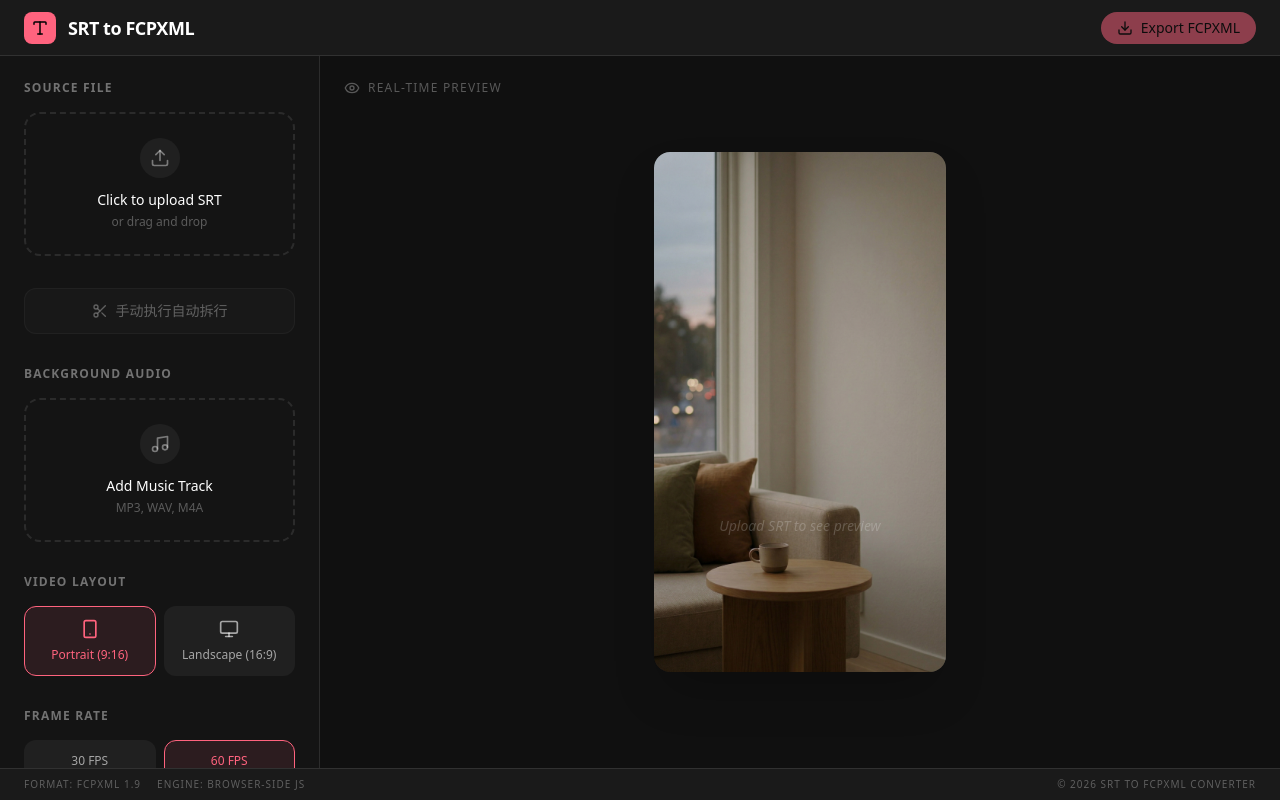
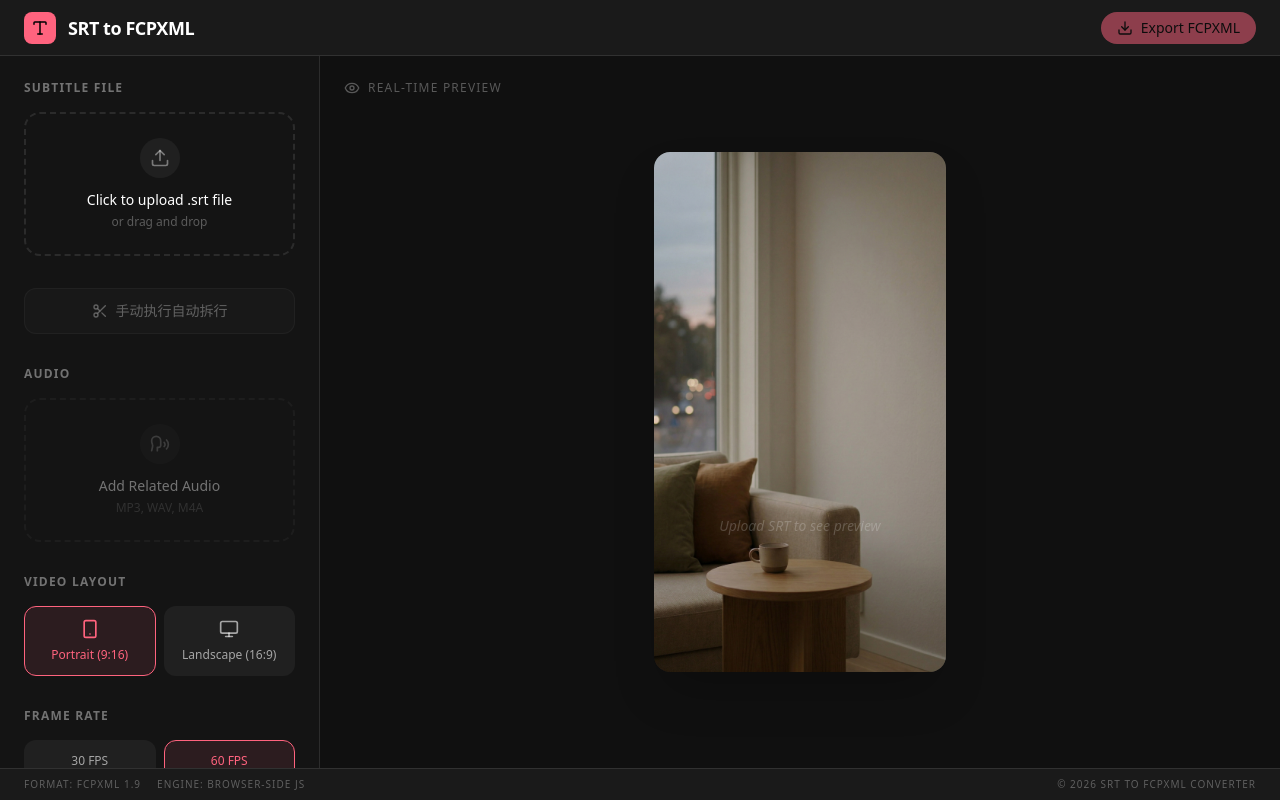
Before and after one commit to linx4200/srt-to-fcpxml-converter, a React (Vite) app: page / in a window 1280 px wide. Built offline with nearby package versions, Linux system fonts and the light colour scheme.

Commit message:
refactor: improve UI and UX of uploading audio file

```diff
--- a/src/App.tsx
+++ b/src/App.tsx
@@ -158,7 +158,7 @@ export default function App() {
           audioFileName={audioFileName}
           onAudioSelect={handleAudioUpload}
           onAudioClear={handleAudioClear}
-          canSplit={timelineEntries.length > 0}
+          isSubtitleUploaded={timelineEntries.length > 0}
           onSplitSubtitles={handleSplitSubtitles}
         />
         <PreviewPanel
--- a/src/components/settings/AudioUpload.tsx
+++ b/src/components/settings/AudioUpload.tsx
@@ -1,26 +1,27 @@
 import React, { useRef } from 'react';
-import { Music, X } from 'lucide-react';
+import { Speech, X } from 'lucide-react';
 
 interface AudioUploadProps {
   fileName: string;
+  disabled?: boolean;
   onAudioSelect: (e: React.ChangeEvent<HTMLInputElement>) => void;
   onClear: () => void;
 }
 
-export function AudioUpload({ fileName, onAudioSelect, onClear }: AudioUploadProps) {
+export function AudioUpload({ fileName, disabled, onAudioSelect, onClear }: AudioUploadProps) {
   const fileInputRef = useRef<HTMLInputElement>(null);
 
   return (
     <section>
       <label className="text-xs font-bold text-white/40 uppercase tracking-widest mb-4 block">
-        Background Audio
+        Audio
       </label>
 
       {fileName ? (
         <div className="bg-white/5 border border-white/10 rounded-2xl p-4 flex items-center justify-between group">
           <div className="flex items-center gap-3 overflow-hidden">
             <div className="w-8 h-8 rounded-lg bg-theme-primary/20 flex items-center justify-center shrink-0">
-              <Music size={16} className="text-theme-primary" />
+              <Speech size={16} className="text-theme-primary" />
             </div>
             <div className="overflow-hidden">
               <p className="text-sm font-medium truncate">{fileName}</p>
@@ -30,21 +31,29 @@ export function AudioUpload({ fileName, onAudioSelect, onClear }: AudioUploadPro
           <button
             type="button"
             onClick={onClear}
-            className="p-2 hover:bg-white/10 rounded-full transition-colors opacity-0 group-hover:opacity-100"
+            disabled={disabled}
+            className="p-2 hover:bg-white/10 rounded-full transition-colors opacity-0 group-hover:opacity-100 hover:cursor-pointer disabled:cursor-not-allowed disabled:opacity-40"
           >
             <X size={16} className="text-white/40" />
           </button>
         </div>
       ) : (
         <div
-          onClick={() => fileInputRef.current?.click()}
-          className="border-2 border-dashed border-white/10 rounded-2xl p-6 flex flex-col items-center justify-center gap-3 hover:border-blue-500/50 hover:bg-blue-500/5 cursor-pointer transition-all group"
+          onClick={disabled ? undefined : () => fileInputRef.current?.click()}
+          className={`border-2 border-dashed border-white/10 rounded-2xl p-6 flex flex-col items-center justify-center gap-3 transition-all group ${
+            disabled
+              ? 'cursor-not-allowed opacity-40'
+              : 'hover:border-theme-primary/50 hover:bg-theme-primary/5 cursor-pointer'
+          }`}
         >
-          <div className="w-10 h-10 rounded-full bg-white/5 flex items-center justify-center group-hover:bg-blue-500/20 transition-all">
-            <Music size={20} className="text-white/40 group-hover:text-blue-500" />
+          <div className={`w-10 h-10 rounded-full bg-white/5 flex items-center justify-center transition-all ${
+            disabled ? '' : 'group-hover:bg-theme-primary/20'
+          }`}>
+            <Speech size={20} className={`text-white/40 ${disabled ? '' : 'group-hover:text-theme-primary'}`} />
           </div>
           <div className="text-center">
-            <p className="text-sm font-medium">Add Music Track</p>
+            <p className="text-sm font-medium">Add Related Audio
+            </p>
             <p className="text-xs text-white/30 mt-1">MP3, WAV, M4A</p>
           </div>
           <input
@@ -52,6 +61,7 @@ export function AudioUpload({ fileName, onAudioSelect, onClear }: AudioUploadPro
             ref={fileInputRef}
             onChange={onAudioSelect}
             accept="audio/*"
+            disabled={disabled}
             className="hidden"
           />
         </div>
--- a/src/components/settings/FileUpload.tsx
+++ b/src/components/settings/FileUpload.tsx
@@ -28,7 +28,7 @@ export function FileUpload({ onFileSelect, onClearAll }: FileUploadProps) {
   return (
     <section>
       <label className="text-xs font-bold text-white/40 uppercase tracking-widest mb-4 block">
-        Source File
+        Subtitle File
       </label>
       {uploadedFileName ? (
         <div className="bg-white/5 border border-white/10 rounded-2xl p-4 flex items-center justify-between group">
@@ -57,7 +57,7 @@ export function FileUpload({ onFileSelect, onClearAll }: FileUploadProps) {
             <Upload size={20} className="text-white/40 group-hover:text-theme-primary" />
           </div>
           <div className="text-center">
-            <p className="text-sm font-medium">Click to upload SRT</p>
+            <p className="text-sm font-medium">Click to upload .srt file</p>
             <p className="text-xs text-white/30 mt-1">or drag and drop</p>
           </div>
           <input
--- a/src/components/settings/SettingsPanel.tsx
+++ b/src/components/settings/SettingsPanel.tsx
@@ -16,7 +16,7 @@ interface SettingsPanelProps {
   audioFileName: string;
   onAudioSelect: (e: React.ChangeEvent<HTMLInputElement>) => void;
   onAudioClear: () => void;
-  canSplit: boolean;
+  isSubtitleUploaded: boolean;
   onSplitSubtitles: () => void;
 }
 
@@ -28,7 +28,7 @@ export function SettingsPanel({
   audioFileName,
   onAudioSelect,
   onAudioClear,
-  canSplit,
+  isSubtitleUploaded,
   onSplitSubtitles,
 }: SettingsPanelProps) {
   return (
@@ -39,11 +39,12 @@ export function SettingsPanel({
           onClearAll={onClearAll}
         />
         <SplitSubtitlesButton
-          canSplit={canSplit}
+          canSplit={isSubtitleUploaded}
           onSplitSubtitles={onSplitSubtitles}
         />
         <AudioUpload
           fileName={audioFileName}
+          disabled={!isSubtitleUploaded}
           onAudioSelect={onAudioSelect}
           onClear={onAudioClear}
         />
```
